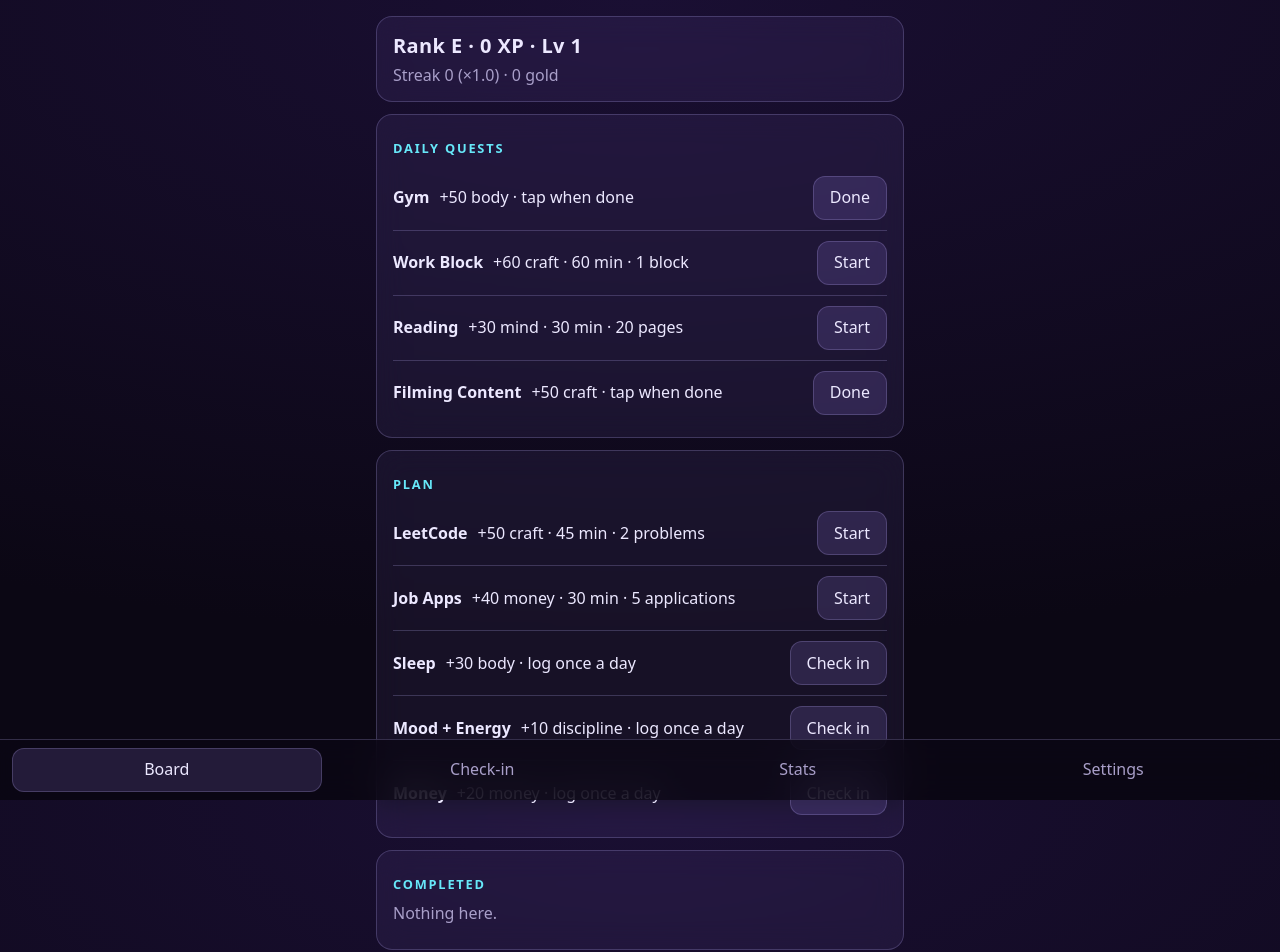
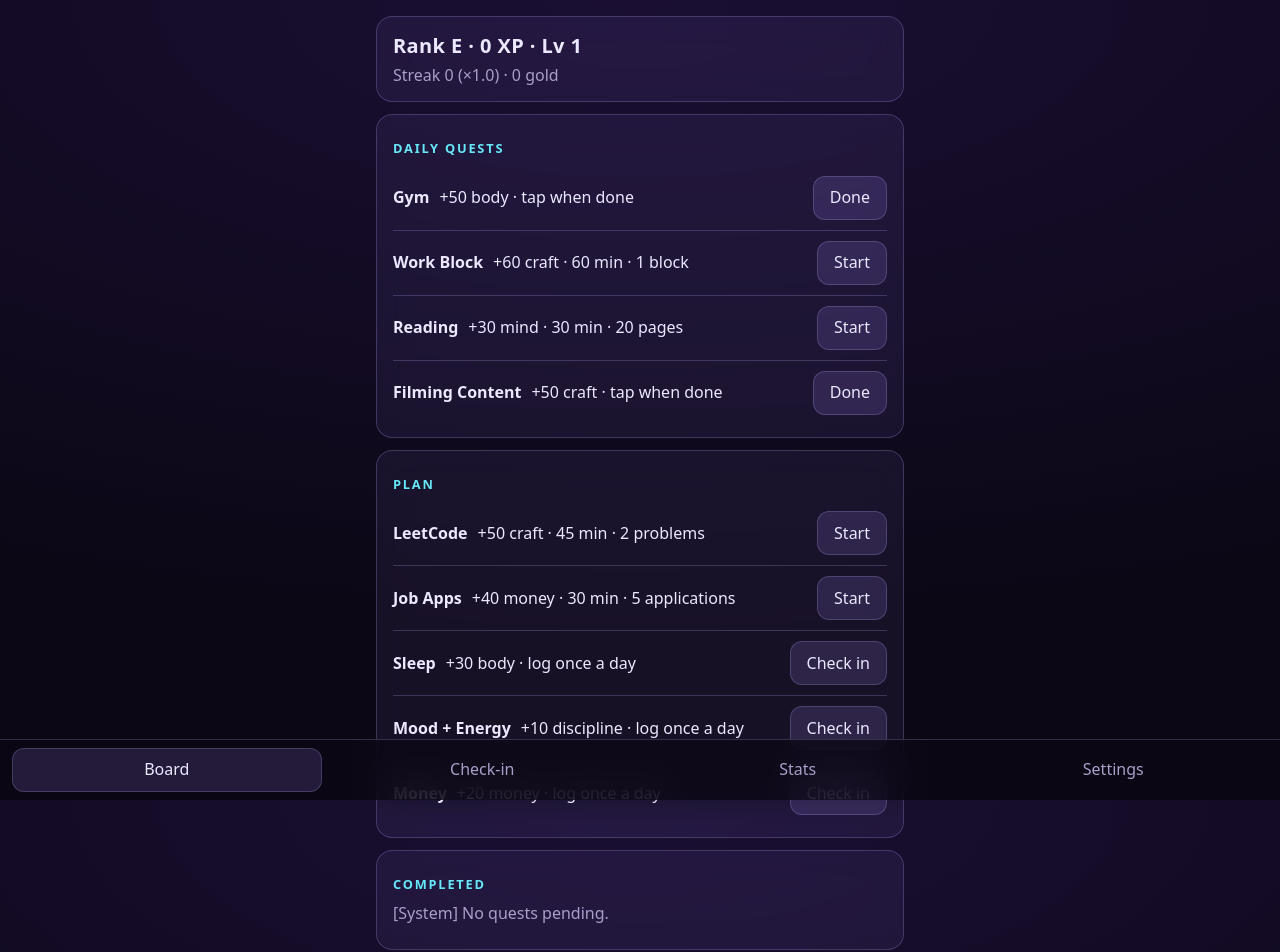
Before and after one commit to bhdang04/life-rpg, a React (Vite) app: page / in a window 1280 px wide. Shown: the top 952 px of the page. Built offline with nearby package versions, Linux system fonts and the light colour scheme.

Commit message:
feat: use System voice for empty quest list

```diff
--- a/src/screens/Board.tsx
+++ b/src/screens/Board.tsx
@@ -40,7 +40,7 @@ export function Board({ state, onChange, onCheckIn }: Props) {
   const section = (title: string, list: MissionDef[]) => (
     <section>
       <h2>{title}</h2>
-      {list.length === 0 ? <p>Nothing here.</p> : <ul>{list.map((m) => <Row key={m.id} m={m} state={state} onChange={onChange} onCheckIn={onCheckIn} />)}</ul>}
+      {list.length === 0 ? <p>[System] No quests pending.</p> : <ul>{list.map((m) => <Row key={m.id} m={m} state={state} onChange={onChange} onCheckIn={onCheckIn} />)}</ul>}
     </section>
   )
   const xp = totalXp(state.statXp)
```
